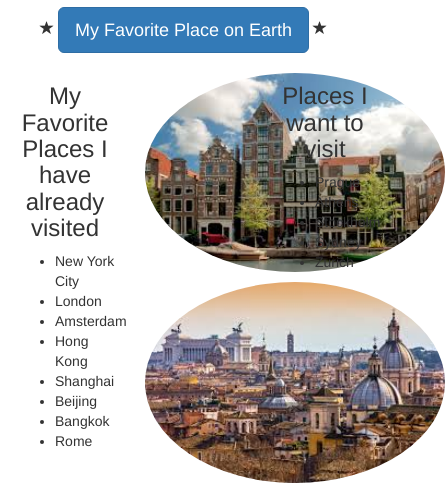
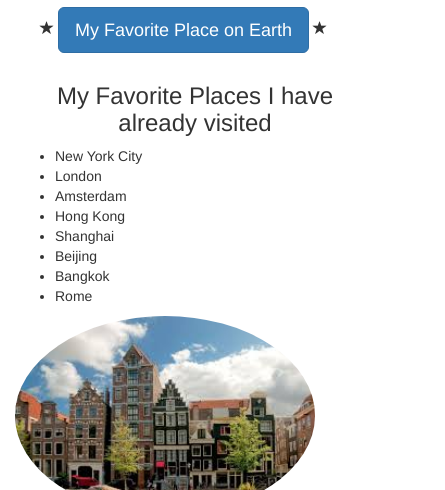
Before and after one commit to kcarlson2388/hw2, a plain HTML site: page hw2.html in a window 390 px wide. Shown: the part 346-836 px from the top of the page, 445 px wide, since content can reach past the window. Drawn offline with nearby package versions, Linux system fonts and the light colour scheme.

Commit message:
changed dimensions again

```diff
--- a/hw2.html
+++ b/hw2.html
@@ -28,7 +28,7 @@
 
   <div class="container-fluid">
     <div class="row">
-        <div class="col-xs-4">
+        <div class="col-md-4">
           <h3 class=text-center> My Favorite Places I have already visited</h3>
           <ul>
             <li>New York City</li>
@@ -42,7 +42,7 @@
           </ul>
         </div>
 
-        <div class="col-xs-4">
+        <div class="col-md-4">
           <p>
           <p><img width=300 src="Amsterdam.jpeg"class="img-circle"></p>
           <p><img width=300 src="Rome.jpeg"class="img-circle"></p>
@@ -53,7 +53,7 @@
           </p>
         </div>
 
-        <div class="col-xs-4">
+        <div class="col-md-4">
           <h3 class=text-center>Places I want to visit</h3>
           <ul>
             <li>Prague</li>
```
